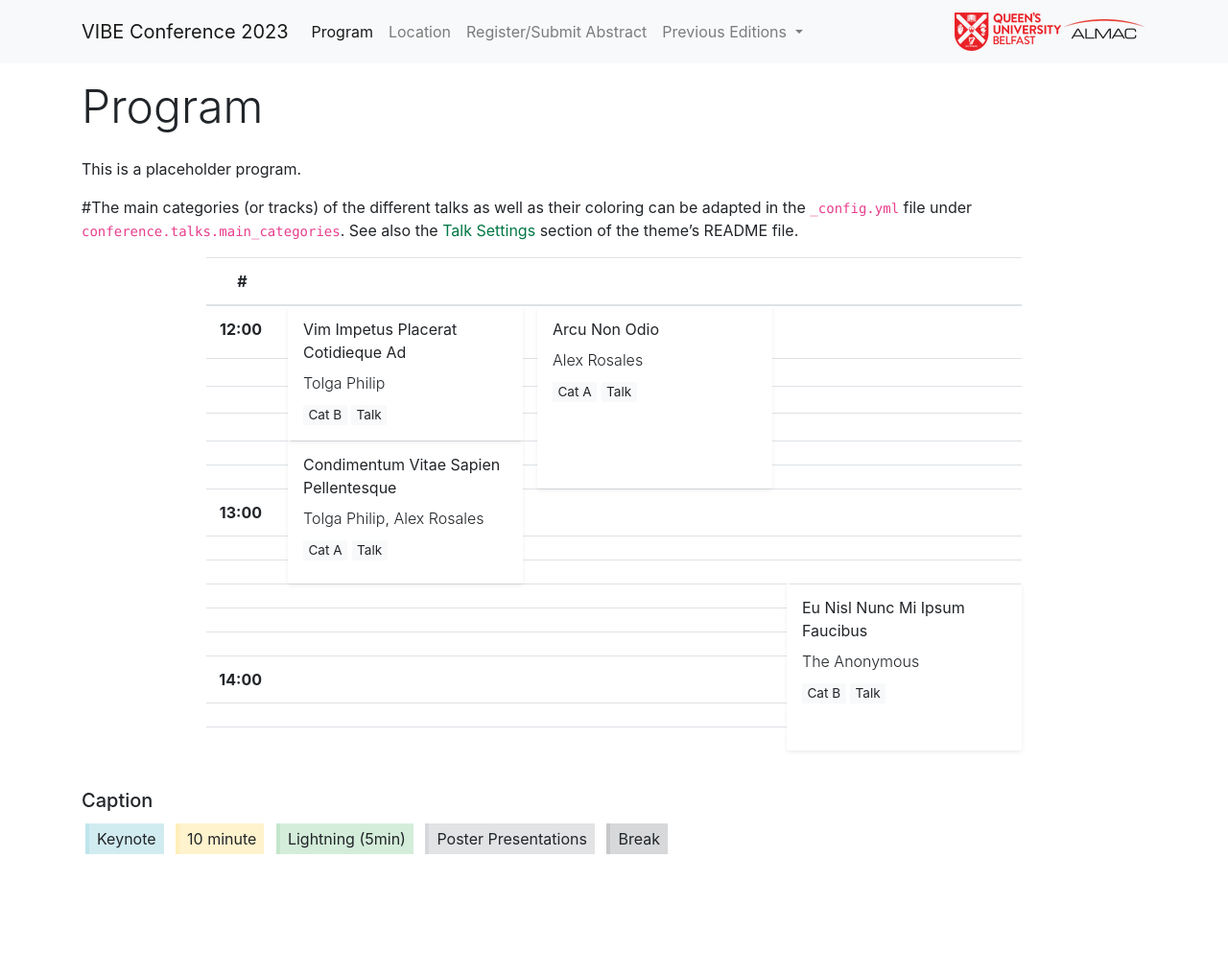
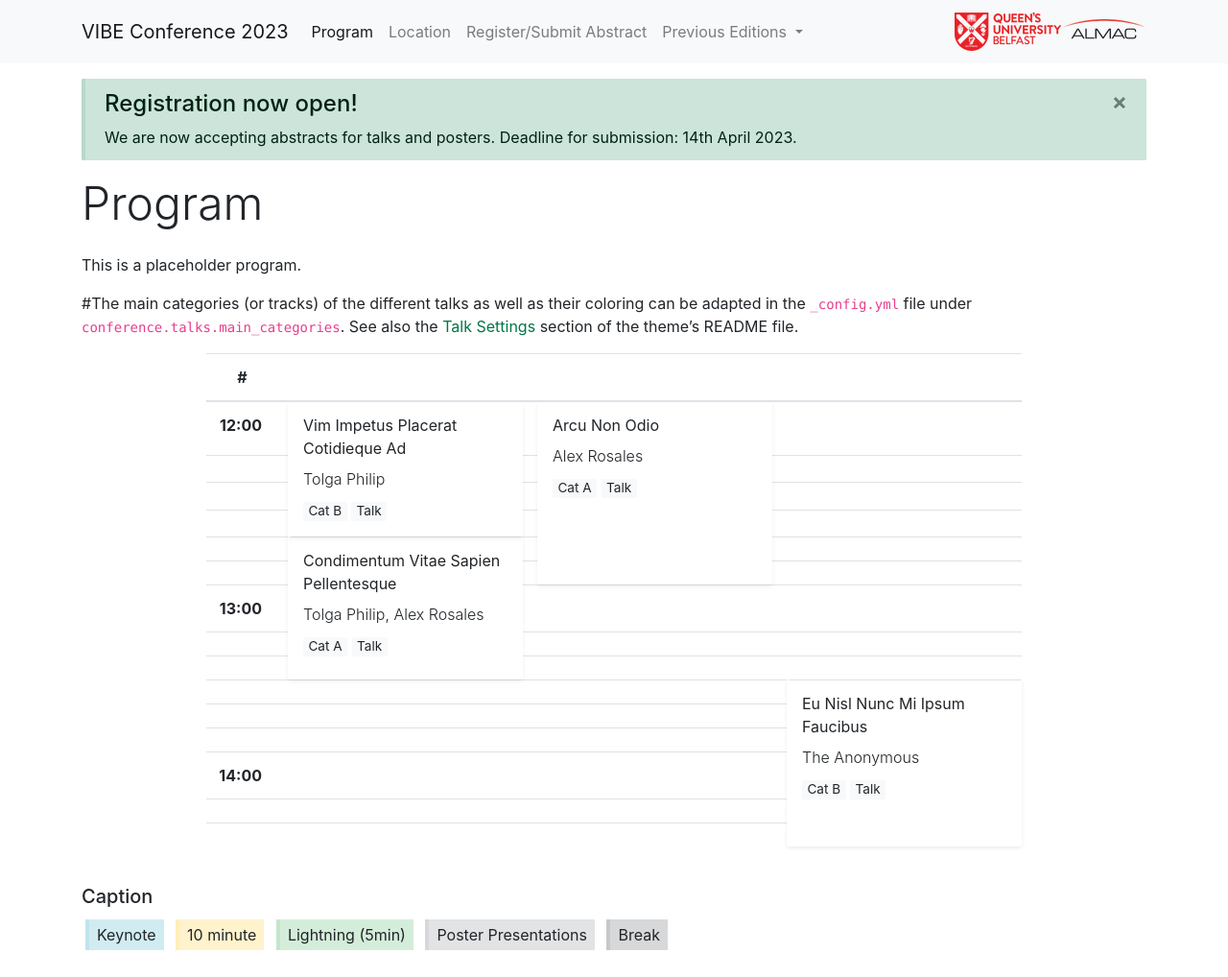
Before and after one commit to DigitaleGesellschaft/jekyll-theme-conference, a Jekyll site: the page built from program/index.md, in a window 1280 px wide. Shown: the whole page at 96% size. Built offline with Jekyll 4.4.1, drawn with Linux system fonts in a browser that asks for light colours; before the commit the page ends 918 px from its top, so only the background shows below that.

Commit message:
Add 'registration open' banner

```diff
--- a/_config.yml
+++ b/_config.yml
@@ -116,13 +116,13 @@ conference:
         disabled: false
         absolute_url: 'https://docs.google.com/forms/d/e/1FAIpQLSeDlADcAg67SqH-oKPWU1LCDTU1WiNBEPfftLJnPFGz-oc_Ew/viewform?usp=sf_link'
 
-#  # Information boxes
-#  info_bars:
-#   - title: Site under development
-#     color: primary
-#     main_only: true
-#     text: |
-#       This site is currently under development. Please do not attempt to register at this time.
+# Information boxes
+  info_bars:
+   - title: Registration now open!
+     color: primary
+     main_only: false
+     text: |
+       We are now accepting abstracts for talks and posters. Deadline for submission: 14th April 2023.
 
   # Live indications
 #  live:
```
